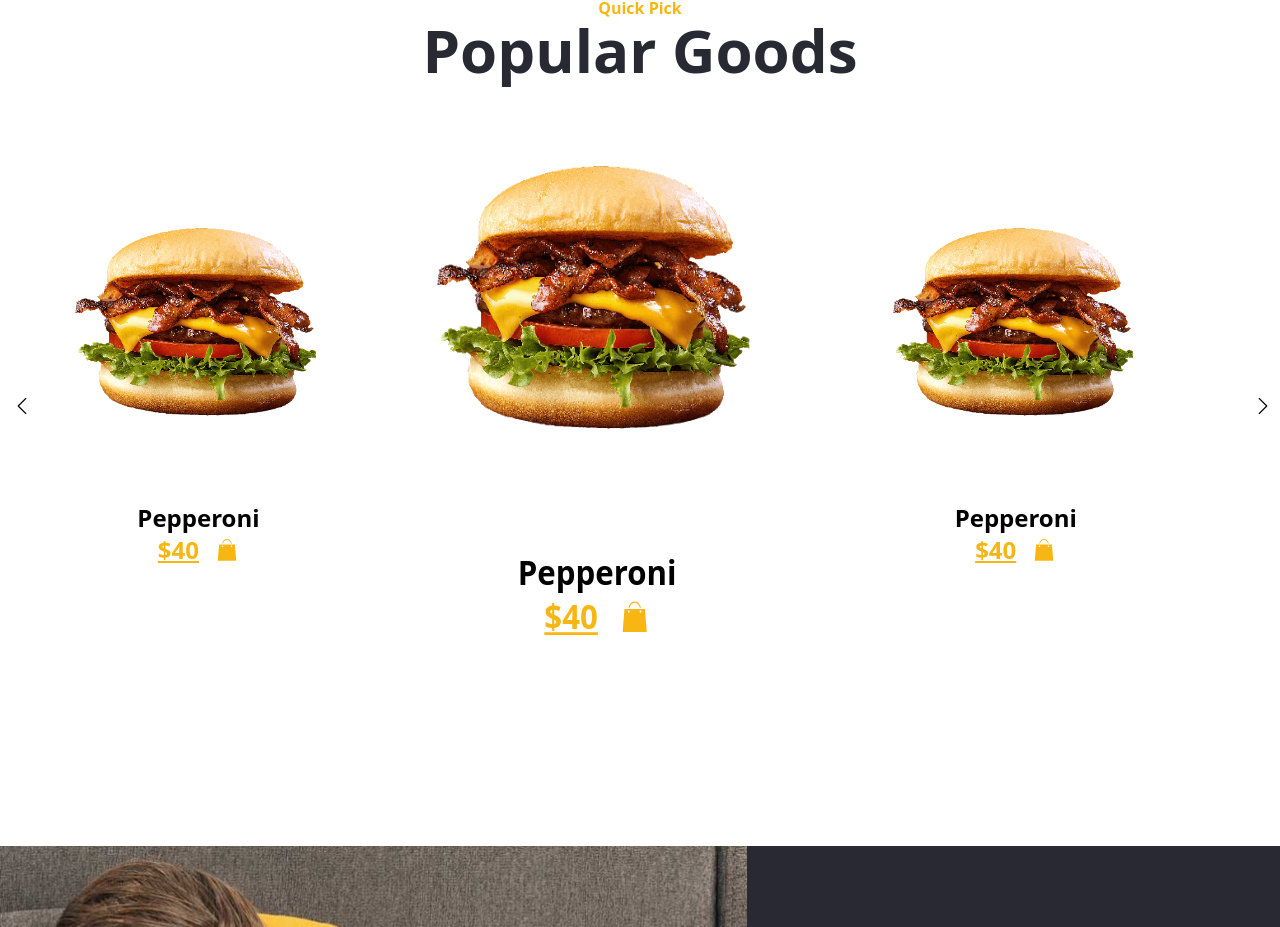
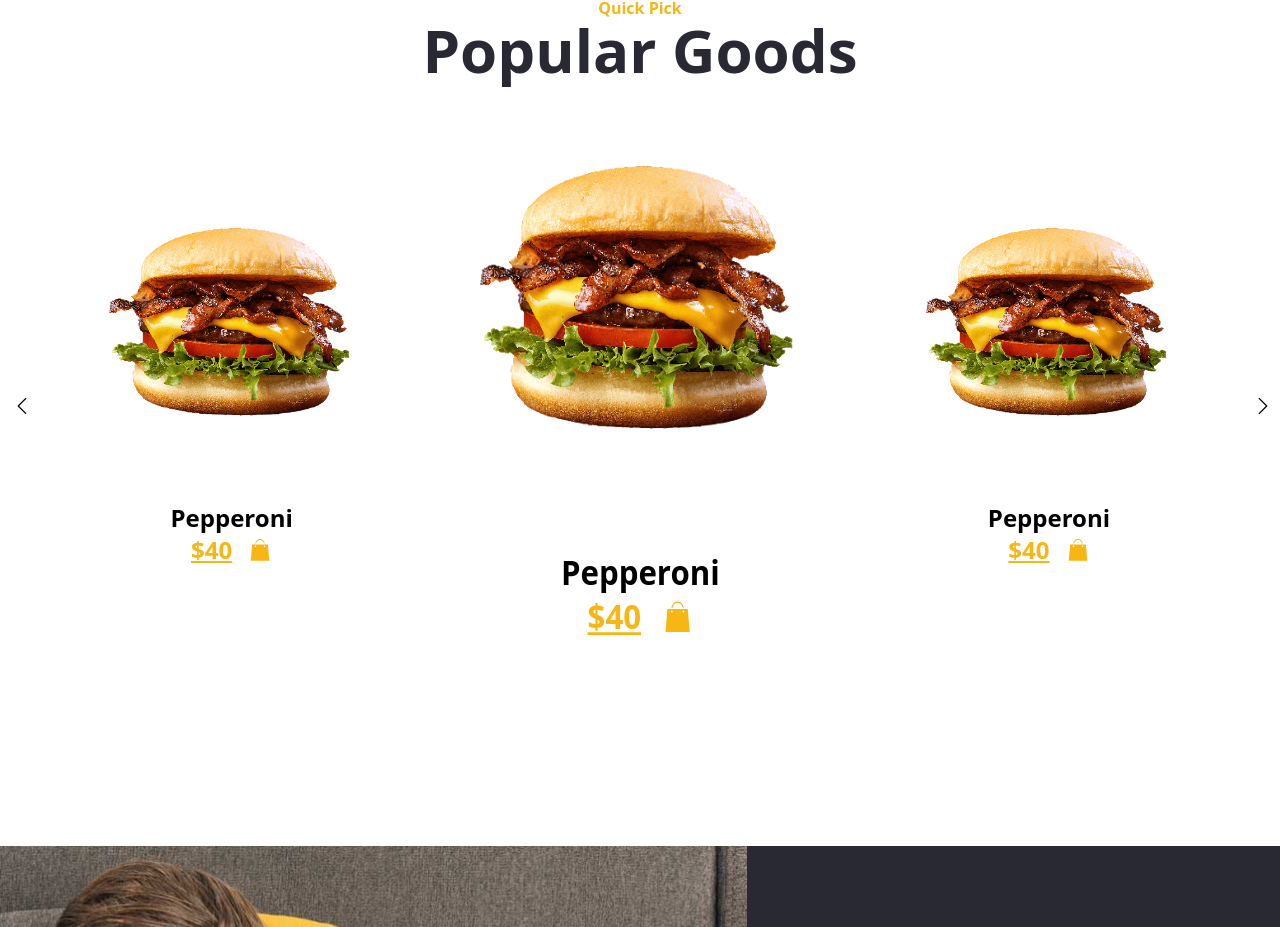
Before and after one commit to Marcos8060/Deliveroo, a React (Create React App) app: page / in a window 1280 px wide. Shown: the part 1917-2844 px from the top of the page. Built offline with nearby package versions, Linux system fonts and the light colour scheme.

Commit message:
added mobile responsiveness to products component

```diff
--- a/src/components/Products.js
+++ b/src/components/Products.js
@@ -40,7 +40,7 @@ const Products = () => {
 
         <OwlCarousel {...options}>
 
-           <div className='cursor-pointer w-10/12 mt-10 mb-10'>
+           <div className='cursor-pointer w-10/12 mt-10 mb-10 mx-auto'>
               <img className='object-fit ease-in-out delay-150 hover:-translate-y-1 hover:scale-110 duration-300 ...' src={burger} alt="burger" />
               <div className='flex items-center justify-center flex-col'>
                 <span className='text-center font-bold text-2xl'>Pepperoni</span>
@@ -52,7 +52,7 @@ const Products = () => {
             </div>
 
 
-            <div className='cursor-pointer w-10/12 mt-10 mb-10'>
+            <div className='cursor-pointer w-10/12 mt-10 mb-10 mx-auto'>
               <img className='object-fit ease-in-out delay-150 hover:-translate-y-1 hover:scale-110 duration-300 ...' src={burger} alt="burger" />
               <div className='flex items-center justify-center flex-col'>
                 <span className='text-center font-bold text-2xl'>Pepperoni</span>
@@ -64,7 +64,7 @@ const Products = () => {
             </div>
 
 
-            <div className='cursor-pointer w-10/12 mt-10 mb-10'>
+            <div className='cursor-pointer w-10/12 mt-10 mb-10 mx-auto'>
               <img className='object-fit ease-in-out delay-150 hover:-translate-y-1 hover:scale-110 duration-300 ...' src={burger} alt="burger" />
               <div className='flex items-center justify-center flex-col'>
                 <span className='text-center font-bold text-2xl'>Pepperoni</span>
@@ -76,7 +76,7 @@ const Products = () => {
             </div>
 
 
-            <div className='cursor-pointer w-10/12 mt-10 mb-10'>
+            <div className='cursor-pointer w-10/12 mt-10 mb-10 mx-auto'>
               <img className='object-fit ease-in-out delay-150 hover:-translate-y-1 hover:scale-110 duration-300 ...' src={burger} alt="burger" />
               <div className='flex items-center justify-center flex-col'>
                 <span className='text-center font-bold text-2xl'>Pepperoni</span>
```
